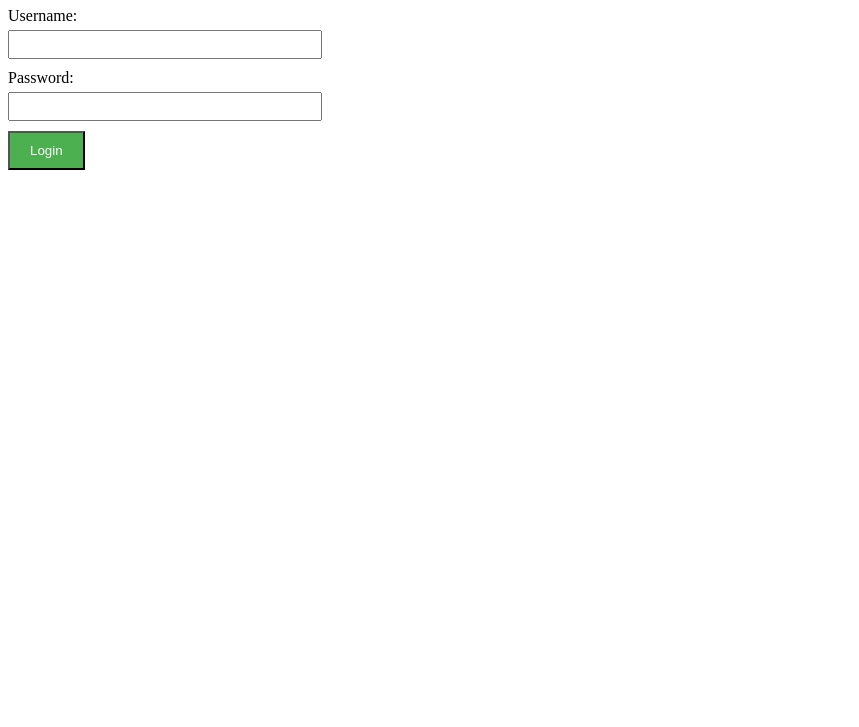
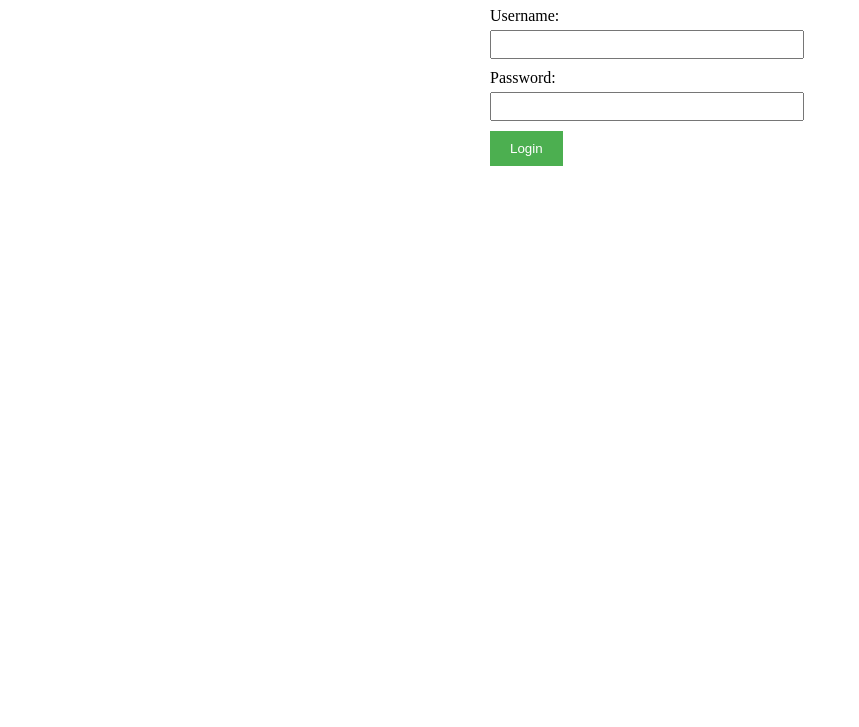
Before and after one commit to iamneo-production/deaebcacceabea305677722bfdbccbfebeddone, a plain HTML site: page public/index.html in a window 1280 px wide. Shown: the part 73-800 px from the top of the page, without its empty margins (0-859 px from the left). Drawn offline with Linux system fonts and the light colour scheme.

Commit message:
Backup Commit

```diff
--- a/public/index.html
+++ b/public/index.html
@@ -7,7 +7,7 @@
   <title>Validation</title>
   <style>
 
-  container{
+  .container{
   width: 300px;
   margin: 20px auto;
 }
@@ -21,7 +21,7 @@ button{
     padding: 10px 20px;
     background-color: #4CAF50;
     color: white;
-    border-collapse: cpse;
+    border: none;
 }
 button:hover{
     cursor: pointer;
@@ -34,11 +34,13 @@ label{
   </style>
 </head>
 <body>
+  <div class ="container">
     <h1>Login</h1>
     <label for="username">Username:</label>
     <input type ="text" id="username">
     <label for ="password">Password:</label>
     <input type ="password" id="password"><br>
     <button>Login</button>
+  </div>
 </body>
 </html>
```
Lines whose indentation alone changed are shown as unchanged.
